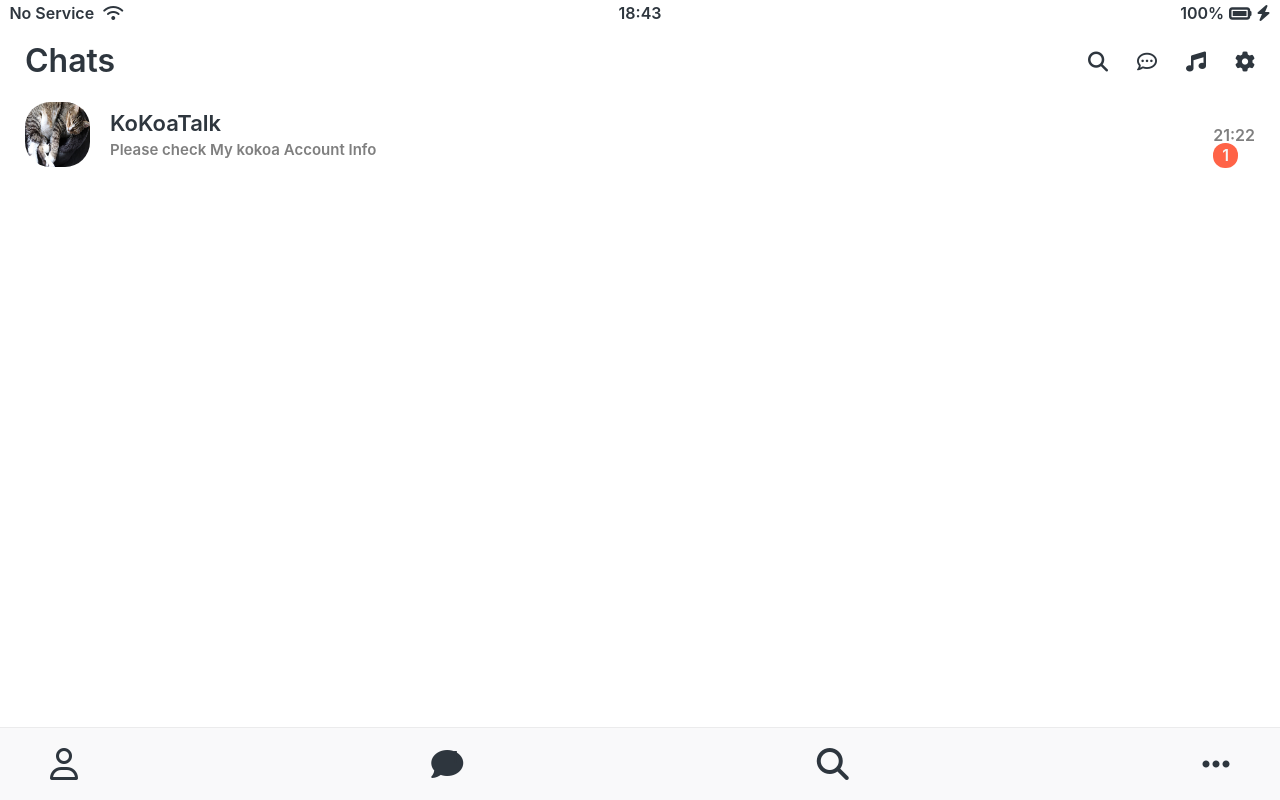
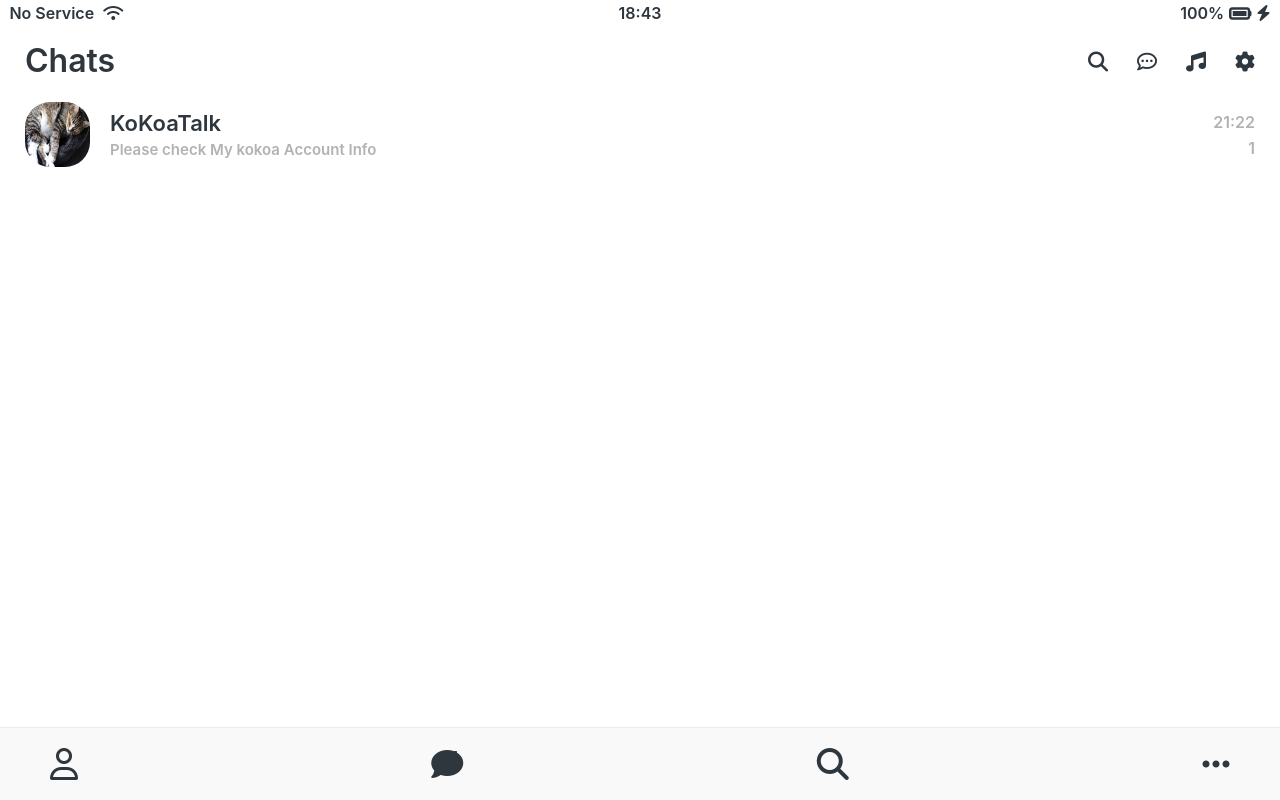
Before and after one commit to inmoG/kakaoTalk-clone, a plain HTML site: page 2020-kakao-clone/html/chats.html in a window 1280 px wide. Drawn offline with Linux system fonts and the light colour scheme.

```diff
--- a/2020-kakao-clone/css/components/user-component.css
+++ b/2020-kakao-clone/css/components/user-component.css
@@ -23,7 +23,7 @@
 .user-component__subtitle {
     margin-top: 8px;
     font-size: 15px;
-    color: rgba(0, 0, 0, 0.5);
+    color: var(--seconds-color);
 }
 
 .user-component__avatar--xl {
@@ -42,20 +42,15 @@
 }
 
 .user-component__column:last-child {
-    color: rgba(0, 0, 0, 0.5);
+    color: var(--seconds-color);
     position: relative;
+    display: flex;
+    flex-direction: column;
+    align-items: flex-end;
+    /*friends.html user__component-column에 플렉스를 왜 준거지?*/
 }
 
-.user-component__notification {
-    background-color: tomato;
-    display: flex;
-    justify-content: center;
-    align-items: center;
-    width: 25px;
-    height: 25px;
-    border-radius: 12px;
-    color: whitesmoke;
-    font-weight: 600;
-    position: absolute;
-
+.user-component__time {
+    margin-bottom: 10px;
+    display: block;
 }
```
